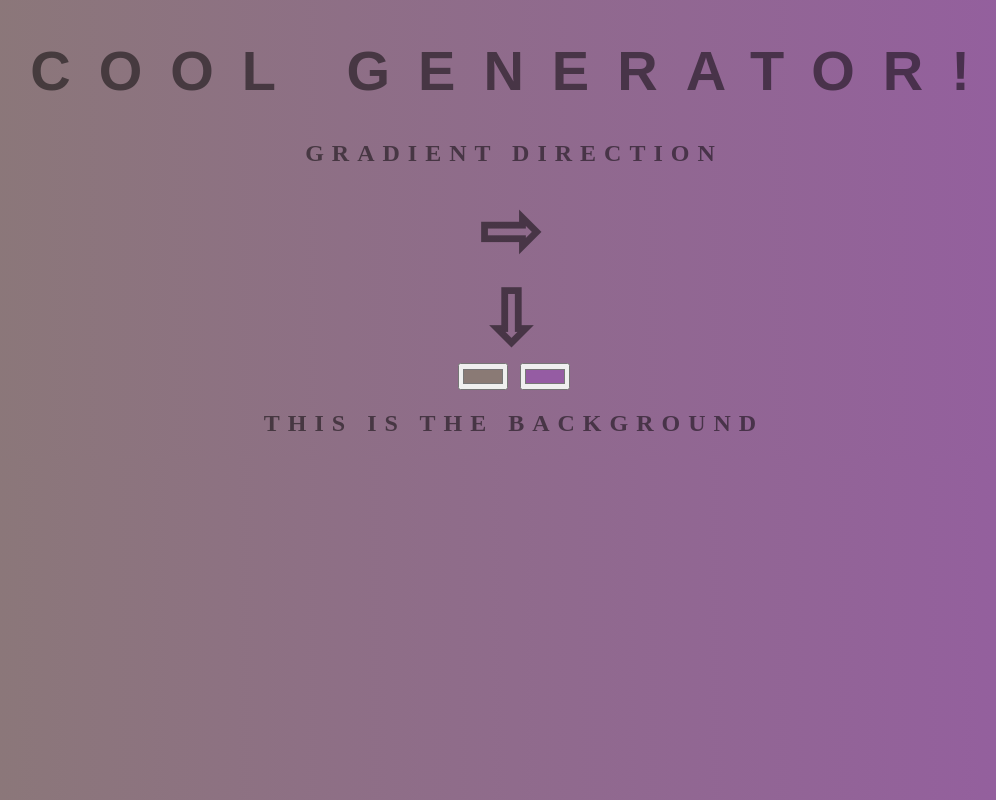
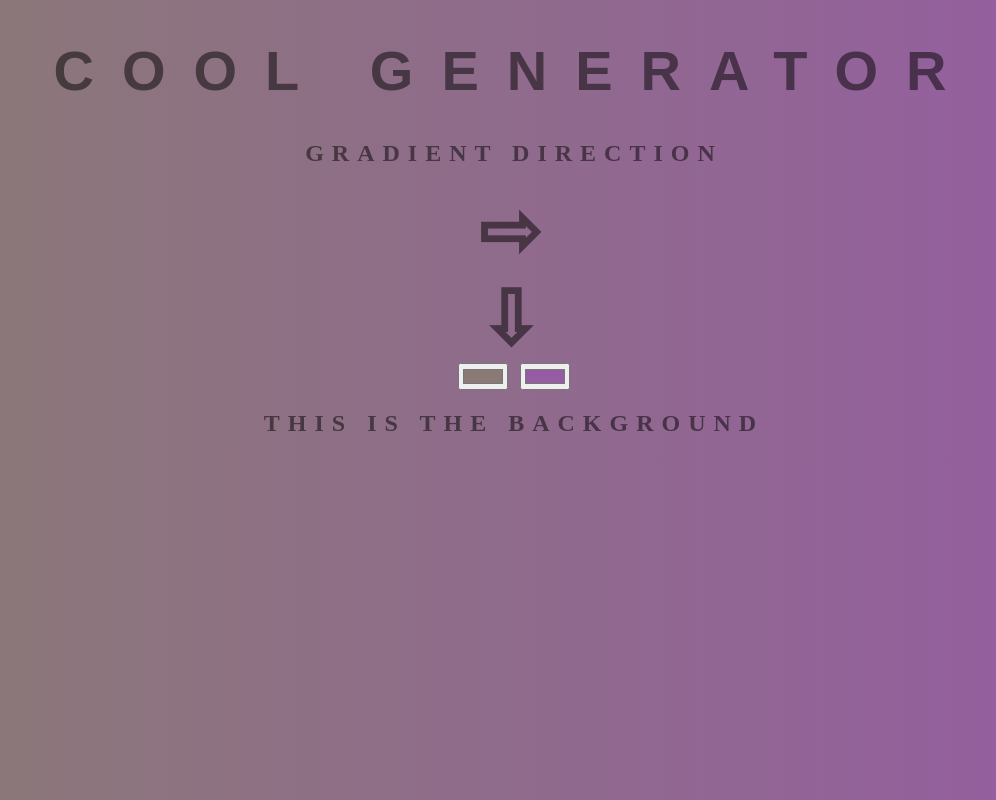
Before and after one commit to ZenRhino/background-generator, a plain HTML site: page index.html in a window 1280 px wide. Shown: the whole page, without its empty margins (126-1122 px from the left). Drawn offline with Linux system fonts and the light colour scheme.

Commit message:
remove ! from title

```diff
--- a/index.html
+++ b/index.html
@@ -8,7 +8,7 @@
     <link rel="stylesheet" href="style.css">
 </head>
 <body id="gradient">
-    <h1>Cool Generator!</h1>
+    <h1>Cool Generator</h1>
 
 <h2>Gradient Direction</h2>
 
```
